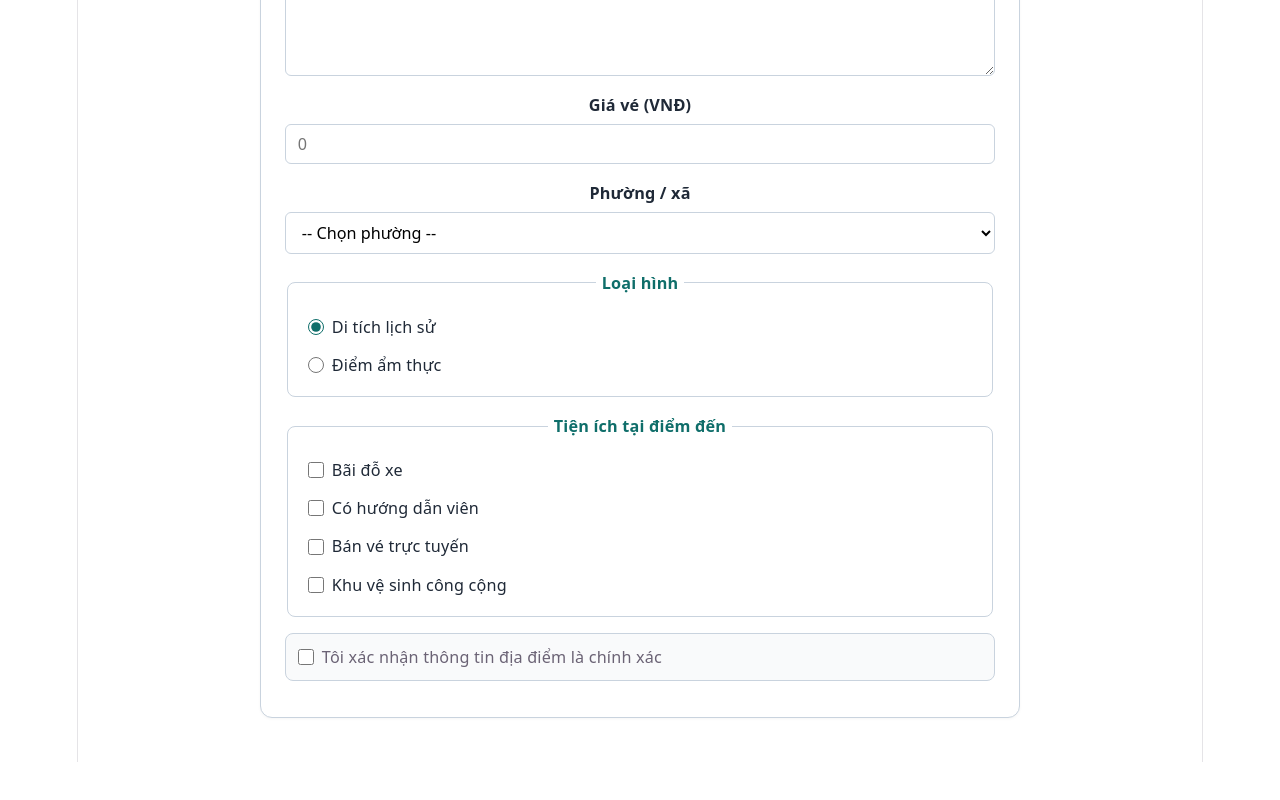
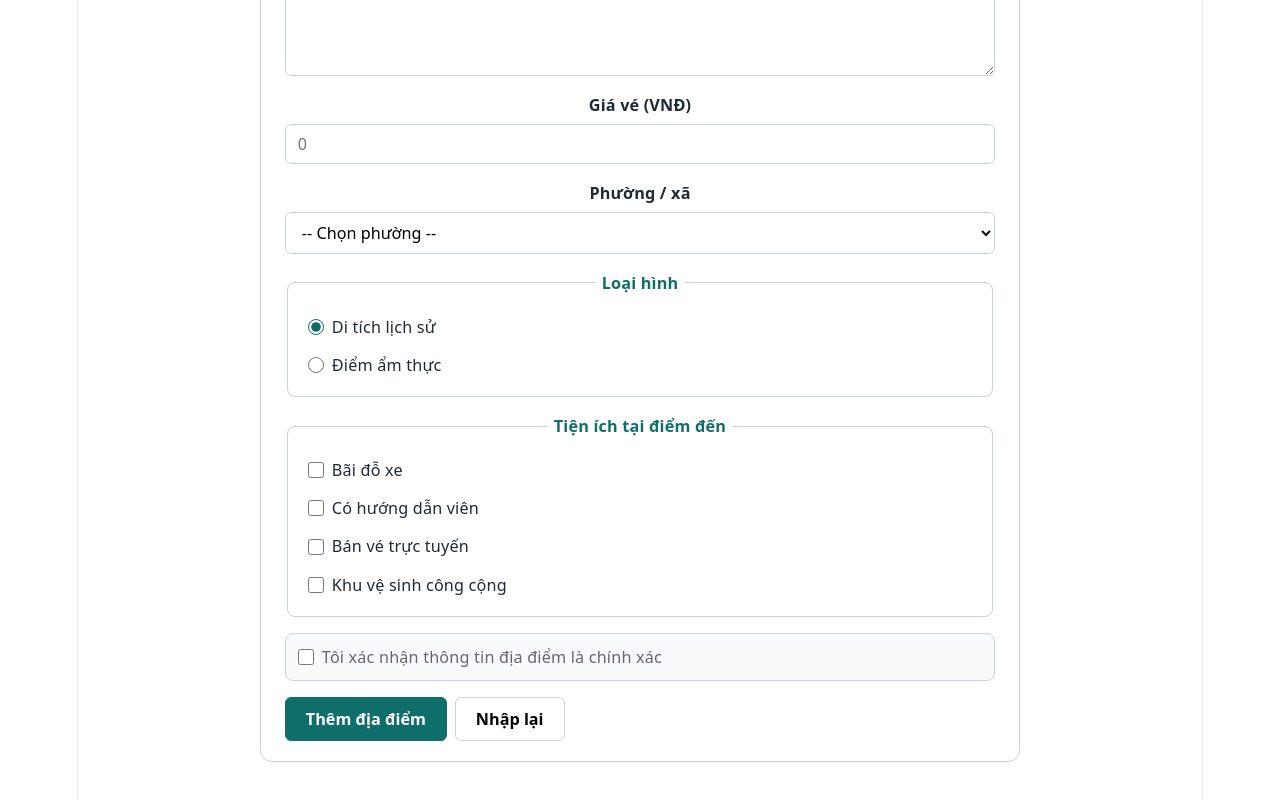
Before and after one commit to baophubaith123-blip/Phu-xuan-react, a React (Vite) app: page / in a window 1280 px wide. Shown: the part 318-1118 px from the top of the page. Before the commit the page ends 1080 px from the top, so only its background shows below. Built offline with nearby package versions, Linux system fonts and the light colour scheme.

Commit message:
Lab 3 Session 8: Kiem chung du lieu, trang thai da cham, trang thai gui

```diff
--- a/src/features/dia-diem/FormThemDiaDiem.tsx
+++ b/src/features/dia-diem/FormThemDiaDiem.tsx
@@ -1,19 +1,11 @@
 // FormThemDiaDiem.tsx — Form thêm địa điểm tham quan
-// Buổi 8 · Lab 1+2: Biểu mẫu có kiểm soát đầy đủ
+// Buổi 8 · Lab 1+2+3: Biểu mẫu có kiểm soát đầy đủ + validation + submit
 // INT.7.18 — Web FrontEnd nâng cao
 
 import { useState } from 'react';
-import type { ChangeEvent } from 'react';
-
-// ✅ Interface cho state (TypeScript)
-interface DuLieuForm {
-  ten: string;
-  moTa: string;
-  giaVe: string;
-  phuong: string;
-  loaiHinh: string;
-  dongY: boolean;
-}
+import type { ChangeEvent, FormEvent, FocusEvent } from 'react';
+import { kiemChung } from './kiemChung';
+import type { DuLieuForm } from './types';
 
 // ✅ Hằng số giá trị ban đầu — khai báo NGOÀI component
 const GIA_TRI_BAN_DAU: DuLieuForm = {
@@ -25,7 +17,6 @@ const GIA_TRI_BAN_DAU: DuLieuForm = {
   dongY: false,
 };
 
-// ✅ Danh sách tiện ích (Lab 2)
 interface TienIch {
   ma: string;
   ten: string;
@@ -38,14 +29,23 @@ const DS_TIEN_ICH: TienIch[] = [
   { ma: 'khu-ve-sinh', ten: 'Khu vệ sinh công cộng' },
 ];
 
+// ✅ Kiểu trạng thái gửi (4 giá trị)
+type TrangThaiGui = 'cho' | 'dang-gui' | 'thanh-cong' | 'that-bai';
+
 export default function FormThemDiaDiem() {
-  // ✅ State 1: Dữ liệu form (object)
   const [duLieu, setDuLieu] = useState<DuLieuForm>(GIA_TRI_BAN_DAU);
-
-  // ✅ State 2: Mảng tiện ích được chọn (tách riêng vì là mảng)
   const [tienIch, setTienIch] = useState<string[]>([]);
 
-  // ✅ Handler duy nhất cho MỌI ô nhập object (text, textarea, select, radio, checkbox đơn)
+  // ✅ State Lab 3: Đánh dấu ô nào đã "chạm" (blur)
+  const [daCham, setDaCham] = useState<Record<string, boolean>>({});
+
+  // ✅ State Lab 3: Trạng thái gửi (4 giá trị)
+  const [trangThai, setTrangThai] = useState<TrangThaiGui>('cho');
+
+  // ✅ Lỗi là TRẠNG THÁI DẪN XUẤT — tính lại mỗi lần render, KHÔNG lưu state
+  const loi = kiemChung(duLieu);
+
+  // --- Handler duy nhất cho mọi ô object ---
   function xuLyThayDoi(
     e: ChangeEvent<HTMLInputElement | HTMLTextAreaElement | HTMLSelectElement>
   ) {
@@ -58,21 +58,64 @@ export default function FormThemDiaDiem() {
     }));
   }
 
-  // ✅ Handler riêng cho nhóm tiện ích (vì lưu vào mảng)
+  // --- Handler riêng cho nhóm tiện ích ---
   function xuLyTich(e: ChangeEvent<HTMLInputElement>) {
     const { value, checked } = e.target;
     setTienIch((truoc) =>
-      checked
-        ? [...truoc, value]
-        : truoc.filter((ma) => ma !== value)
+      checked ? [...truoc, value] : truoc.filter((ma) => ma !== value)
     );
   }
 
+  // --- Lab 3: Đánh dấu ô đã chạm khi user rời khỏi ---
+  function xuLyRoiO(e: FocusEvent<HTMLInputElement | HTMLTextAreaElement | HTMLSelectElement>) {
+    const { name } = e.target;
+    setDaCham((truoc) => ({ ...truoc, [name]: true }));
+  }
+
+  // --- Lab 3: Chỉ trả về lỗi nếu ô đã được chạm ---
+  function loiHienThi(ten: string): string | undefined {
+    return daCham[ten] ? loi[ten] : undefined;
+  }
+
+  // --- Lab 3: Xử lý gửi ---
+  async function xuLyGui(e: FormEvent<HTMLFormElement>) {
+    e.preventDefault(); // ✅ Chặn tải lại trang
+
+    // Đánh dấu MỌI ô đã chạm để lộ hết lỗi còn sót
+    const tatCaDaCham: Record<string, boolean> = {};
+    Object.keys(GIA_TRI_BAN_DAU).forEach((k) => {
+      tatCaDaCham[k] = true;
+    });
+    setDaCham(tatCaDaCham);
+
+    // Nếu còn lỗi → dừng, không gọi API
+    if (Object.keys(kiemChung(duLieu)).length > 0) return;
+
+    try {
+      setTrangThai('dang-gui');
+      await new Promise((giai) => setTimeout(giai, 1200)); // Giả lập gọi máy chủ
+      setTrangThai('thanh-cong');
+      setDuLieu(GIA_TRI_BAN_DAU);
+      setDaCham({});
+      setTienIch([]);
+    } catch {
+      setTrangThai('that-bai');
+    }
+  }
+
+  // --- Lab 3: Nhập lại form ---
+  function xuLyNhapLai() {
+    setDuLieu(GIA_TRI_BAN_DAU);
+    setDaCham({});
+    setTienIch([]);
+    setTrangThai('cho');
+  }
+
   return (
-    <form className="form-dia-diem">
+    <form className="form-dia-diem" onSubmit={xuLyGui} noValidate>
       <h2>Thêm địa điểm tham quan</h2>
 
-      {/* ===== Ô 1: Tên địa điểm ===== */}
+      {/* ===== Ô 1: Tên địa điểm (có validation) ===== */}
       <div className="truong">
         <label htmlFor="ten">Tên địa điểm</label>
         <input
@@ -81,8 +124,15 @@ export default function FormThemDiaDiem() {
           type="text"
           value={duLieu.ten}
           onChange={xuLyThayDoi}
+          onBlur={xuLyRoiO}
           placeholder="Ví dụ: Lăng Minh Mạng"
+          aria-invalid={loiHienThi('ten') ? true : undefined}
         />
+        {loiHienThi('ten') && (
+          <p role="alert" className="thong-bao-loi">
+            {loiHienThi('ten')}
+          </p>
+        )}
       </div>
 
       {/* ===== Ô 2: Mô tả ngắn ===== */}
@@ -98,7 +148,7 @@ export default function FormThemDiaDiem() {
         />
       </div>
 
-      {/* ===== Ô 3: Giá vé (Lab 2) ===== */}
+      {/* ===== Ô 3: Giá vé (có validation) ===== */}
       <div className="truong">
         <label htmlFor="giaVe">Giá vé (VNĐ)</label>
         <input
@@ -107,12 +157,19 @@ export default function FormThemDiaDiem() {
           type="number"
           value={duLieu.giaVe}
           onChange={xuLyThayDoi}
+          onBlur={xuLyRoiO}
           placeholder="0"
           min={0}
+          aria-invalid={loiHienThi('giaVe') ? true : undefined}
         />
+        {loiHienThi('giaVe') && (
+          <p role="alert" className="thong-bao-loi">
+            {loiHienThi('giaVe')}
+          </p>
+        )}
       </div>
 
-      {/* ===== Ô 4: Phường / xã ===== */}
+      {/* ===== Ô 4: Phường / xã (có validation) ===== */}
       <div className="truong">
         <label htmlFor="phuong">Phường / xã</label>
         <select
@@ -120,6 +177,8 @@ export default function FormThemDiaDiem() {
           name="phuong"
           value={duLieu.phuong}
           onChange={xuLyThayDoi}
+          onBlur={xuLyRoiO}
+          aria-invalid={loiHienThi('phuong') ? true : undefined}
         >
           <option value="">-- Chọn phường --</option>
           <option value="phu-hau">Phú Hậu</option>
@@ -127,9 +186,14 @@ export default function FormThemDiaDiem() {
           <option value="thuy-bieu">Thuỷ Biểu</option>
           <option value="vy-da">Vỹ Dạ</option>
         </select>
+        {loiHienThi('phuong') && (
+          <p role="alert" className="thong-bao-loi">
+            {loiHienThi('phuong')}
+          </p>
+        )}
       </div>
 
-      {/* ===== Ô 5: Nhóm nút chọn "Loại hình" (Lab 2) ===== */}
+      {/* ===== Ô 5: Nhóm nút chọn "Loại hình" ===== */}
       <fieldset>
         <legend>Loại hình</legend>
         <label>
@@ -154,7 +218,7 @@ export default function FormThemDiaDiem() {
         </label>
       </fieldset>
 
-      {/* ===== Ô 6: Nhóm tiện ích (Lab 2) ===== */}
+      {/* ===== Ô 6: Nhóm tiện ích ===== */}
       <fieldset>
         <legend>Tiện ích tại điểm đến</legend>
         {DS_TIEN_ICH.map((ti) => (
@@ -170,16 +234,45 @@ export default function FormThemDiaDiem() {
         ))}
       </fieldset>
 
-      {/* ===== Ô 7: Hộp kiểm xác nhận (Lab 2) ===== */}
+      {/* ===== Ô 7: Hộp kiểm xác nhận (có validation) ===== */}
       <label className="hop-kiem-xac-nhan">
         <input
           name="dongY"
           type="checkbox"
           checked={duLieu.dongY}
           onChange={xuLyThayDoi}
+          onBlur={xuLyRoiO}
+          aria-invalid={loiHienThi('dongY') ? true : undefined}
         />
         Tôi xác nhận thông tin địa điểm là chính xác
       </label>
+      {loiHienThi('dongY') && (
+        <p role="alert" className="thong-bao-loi" style={{ marginBottom: 12 }}>
+          {loiHienThi('dongY')}
+        </p>
+      )}
+
+      {/* ===== Thông báo trạng thái gửi ===== */}
+      {trangThai === 'thanh-cong' && (
+        <p className="thong-bao-thanh-cong" role="status">
+          Đã thêm địa điểm thành công!
+        </p>
+      )}
+      {trangThai === 'that-bai' && (
+        <p className="thong-bao-that-bai" role="alert">
+          Có lỗi khi gửi, vui lòng thử lại.
+        </p>
+      )}
+
+      {/* ===== Nhóm nút ===== */}
+      <div className="nhom-nut">
+        <button type="submit" disabled={trangThai === 'dang-gui'}>
+          {trangThai === 'dang-gui' ? 'Đang lưu...' : 'Thêm địa điểm'}
+        </button>
+        <button type="button" onClick={xuLyNhapLai}>
+          Nhập lại
+        </button>
+      </div>
     </form>
   );
 }
--- /dev/null
+++ b/src/features/dia-diem/kiemChung.ts
@@ -0,0 +1,40 @@
+// kiemChung.ts — Hàm kiểm chứng dữ liệu form (Pure Function)
+// Buổi 8 · Lab 3: Không gọi setState, chỉ nhận dữ liệu và trả về lỗi
+
+import type { DuLieuForm } from './types';
+
+/**
+ * Kiểm chứng dữ liệu form thêm địa điểm.
+ * @param duLieu - Object chứa dữ liệu form
+ * @returns Object chứa lỗi. Rỗng nghĩa là hợp lệ.
+ */
+export function kiemChung(duLieu: DuLieuForm): Record<string, string> {
+  const loi: Record<string, string> = {};
+
+  // --- Kiểm chứng ô Tên ---
+  const ten = duLieu.ten.trim();
+  if (!ten) {
+    loi.ten = 'Vui lòng nhập tên địa điểm.';
+  } else if (ten.length < 3) {
+    loi.ten = 'Tên địa điểm phải có ít nhất 3 ký tự.';
+  }
+
+  // --- Kiểm chứng ô Giá vé ---
+  if (duLieu.giaVe === '') {
+    loi.giaVe = 'Vui lòng nhập giá vé (nhập 0 nếu miễn phí).';
+  } else if (Number.isNaN(Number(duLieu.giaVe)) || Number(duLieu.giaVe) < 0) {
+    loi.giaVe = 'Giá vé phải là một số không âm.';
+  }
+
+  // --- Kiểm chứng ô Phường ---
+  if (!duLieu.phuong) {
+    loi.phuong = 'Vui lòng chọn phường hoặc xã.';
+  }
+
+  // --- Kiểm chứng hộp kiểm Xác nhận ---
+  if (!duLieu.dongY) {
+    loi.dongY = 'Bạn cần xác nhận thông tin là chính xác trước khi gửi.';
+  }
+
+  return loi; // Rỗng = hợp lệ
+}
--- /dev/null
+++ b/src/features/dia-diem/types.ts
@@ -0,0 +1,11 @@
+// types.ts — Interface dùng chung cho module địa điểm
+// Buổi 8 · INT.7.18
+
+export interface DuLieuForm {
+  ten: string;
+  moTa: string;
+  giaVe: string;
+  phuong: string;
+  loaiHinh: string;
+  dongY: boolean;
+}
--- a/src/styles/Bai8.css
+++ b/src/styles/Bai8.css
@@ -164,3 +164,110 @@
   accent-color: #0f6e6a;
   margin: 0;
 }
+
+/* ============================================================
+   Lab 3 Buổi 8 — Thông báo lỗi, trạng thái gửi
+   ============================================================ */
+
+/* --- Thông báo lỗi dưới mỗi ô --- */
+.thong-bao-loi {
+  color: #be123c;
+  font-size: 0.8rem;
+  margin: 0;
+  padding: 2px 0 0;
+  font-style: italic;
+  display: flex;
+  align-items: center;
+  gap: 4px;
+}
+
+.thong-bao-loi::before {
+  content: '⚠';
+  font-style: normal;
+}
+
+/* --- Input có lỗi — viền đỏ --- */
+.truong input[aria-invalid='true'],
+.truong textarea[aria-invalid='true'],
+.truong select[aria-invalid='true'] {
+  border-color: #be123c;
+  background: #fff5f5;
+}
+
+.truong input[aria-invalid='true']:focus,
+.truong textarea[aria-invalid='true']:focus,
+.truong select[aria-invalid='true']:focus {
+  box-shadow: 0 0 0 3px rgba(190, 18, 60, 0.15);
+}
+
+/* --- Thông báo thành công --- */
+.thong-bao-thanh-cong {
+  color: #15803d;
+  background: #f0fdf4;
+  border: 1px solid #86efac;
+  border-radius: 8px;
+  padding: 10px 14px;
+  margin-bottom: 12px;
+  font-weight: 600;
+  font-size: 0.9rem;
+}
+
+.thong-bao-thanh-cong::before {
+  content: '✓ ';
+}
+
+/* --- Thông báo thất bại --- */
+.thong-bao-that-bai {
+  color: #be123c;
+  background: #fff5f5;
+  border: 1px solid #f9a8a8;
+  border-radius: 8px;
+  padding: 10px 14px;
+  margin-bottom: 12px;
+  font-weight: 600;
+  font-size: 0.9rem;
+}
+
+/* --- Nhóm nút cuối form --- */
+.nhom-nut {
+  display: flex;
+  gap: 8px;
+  margin-top: 16px;
+}
+
+.nhom-nut button {
+  margin: 0;
+  padding: 10px 20px;
+  border-radius: 6px;
+  border: 1px solid #c9d3de;
+  background: #fff;
+  font-family: inherit;
+  font-size: 0.9rem;
+  font-weight: 600;
+  cursor: pointer;
+  transition: all 0.15s ease;
+}
+
+.nhom-nut button[type='submit'] {
+  background: #0f6e6a;
+  border-color: #0f6e6a;
+  color: #fff;
+}
+
+.nhom-nut button[type='submit']:hover:not(:disabled) {
+  background: #0a5c58;
+  border-color: #0a5c58;
+}
+
+.nhom-nut button[type='submit']:disabled {
+  opacity: 0.6;
+  cursor: not-allowed;
+  background: #9ca3af;
+  border-color: #9ca3af;
+}
+
+.nhom-nut button[type='button']:hover {
+  background: #f0f9f9;
+  border-color: #0f6e6a;
+  color: #0f6e6a;
+}
```
